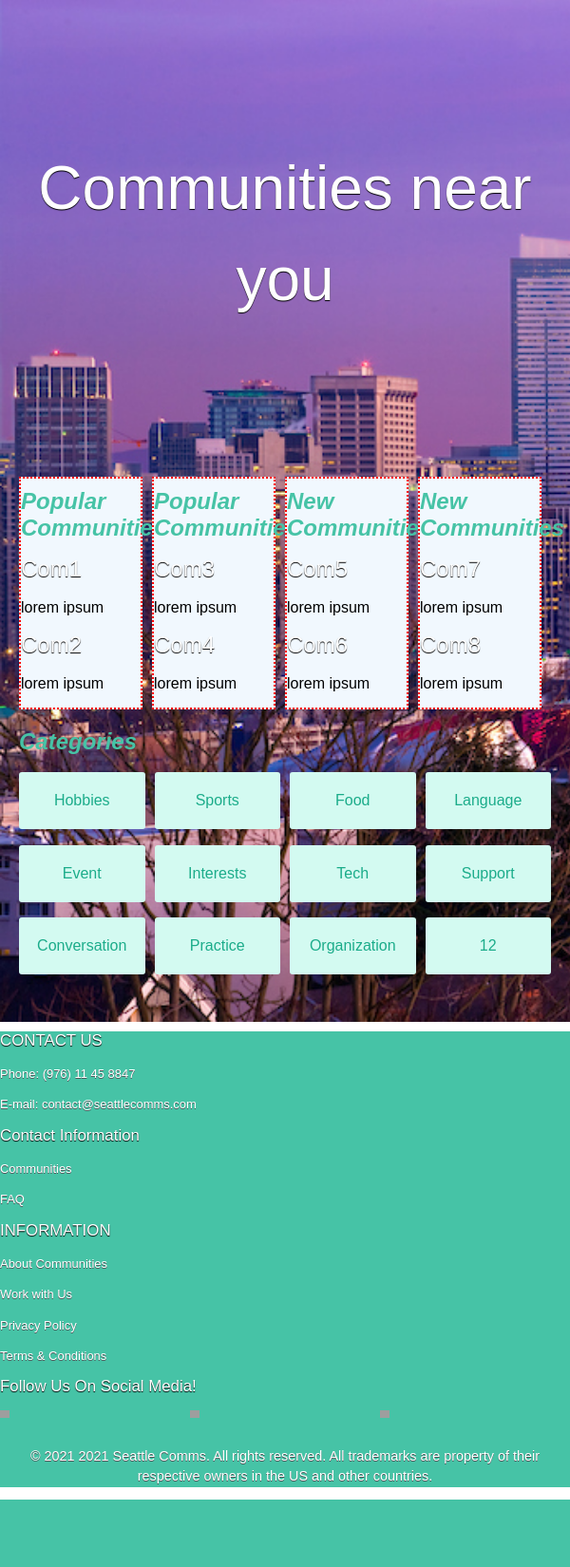
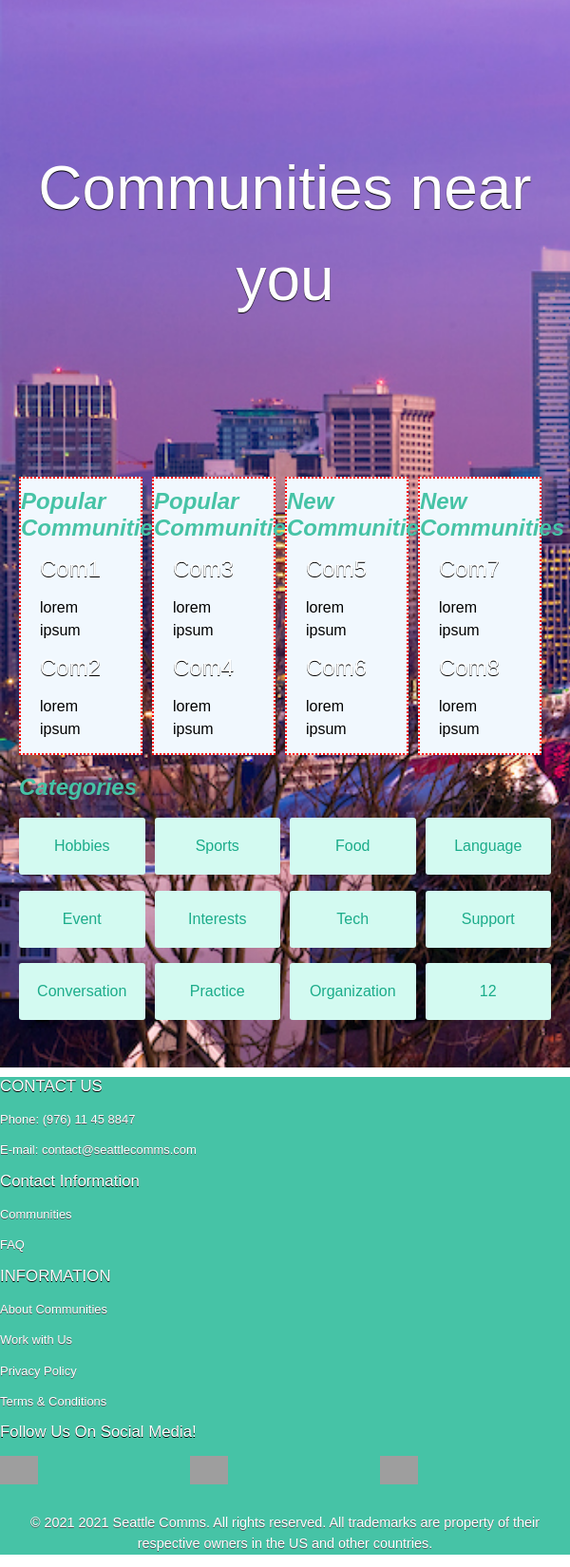
Before and after one commit to lhxo/it163group5communitysite, a PHP site: page /communities.php in a window 600 px wide. Shown: the part 70-1720 px from the top of the page at 95% size. Before the commit the page ends 1649 px from the top, so only its background shows below. Run offline with PHP 8.4, Linux system fonts and the light colour scheme; grey boxes are pictures that could not be loaded.

Commit message:
Update Styles CSS page

```diff
--- a/css/styles.css
+++ b/css/styles.css
@@ -153,6 +153,10 @@ header {
     margin: 0 auto;
 }
 
+.popcomms, .newcomms {
+    margin: 0 20px;
+}
+
 .categories {
     display: grid;
     grid-column: span 13;
@@ -216,7 +220,7 @@ h2, h3 {
     font-style: normal;
     font-variant: normal;
     text-transform: capitalize;
-    text-shadow: 0 1px 1px #000;
+    text-shadow: 0 0.5px 0.5px #000;
 }
 
 h4 {
@@ -281,8 +285,9 @@ footer {
 }
 
 .social img {
-    width: 5%;
+    width: 20%;
     height: auto;
+    color: #fff;
 }
 
 .ig {
@@ -312,10 +317,14 @@ footer {
     .main {
     position: relative;
     width: 100%;
+    grid-template-areas:
+        "splash"
+        "fourth fourth"
+        "half";
 }
     footer {
-        display: block;
-    }
+    display: block;
+}
 }
 
 /* Small devices (portrait tablets and large phones, 600px and up) */
@@ -323,6 +332,10 @@ footer {
     .main, footer {
     position: relative;
     width: 100%;
+}
+
+    footer {
+    display: block;
 }
 }
 
```
